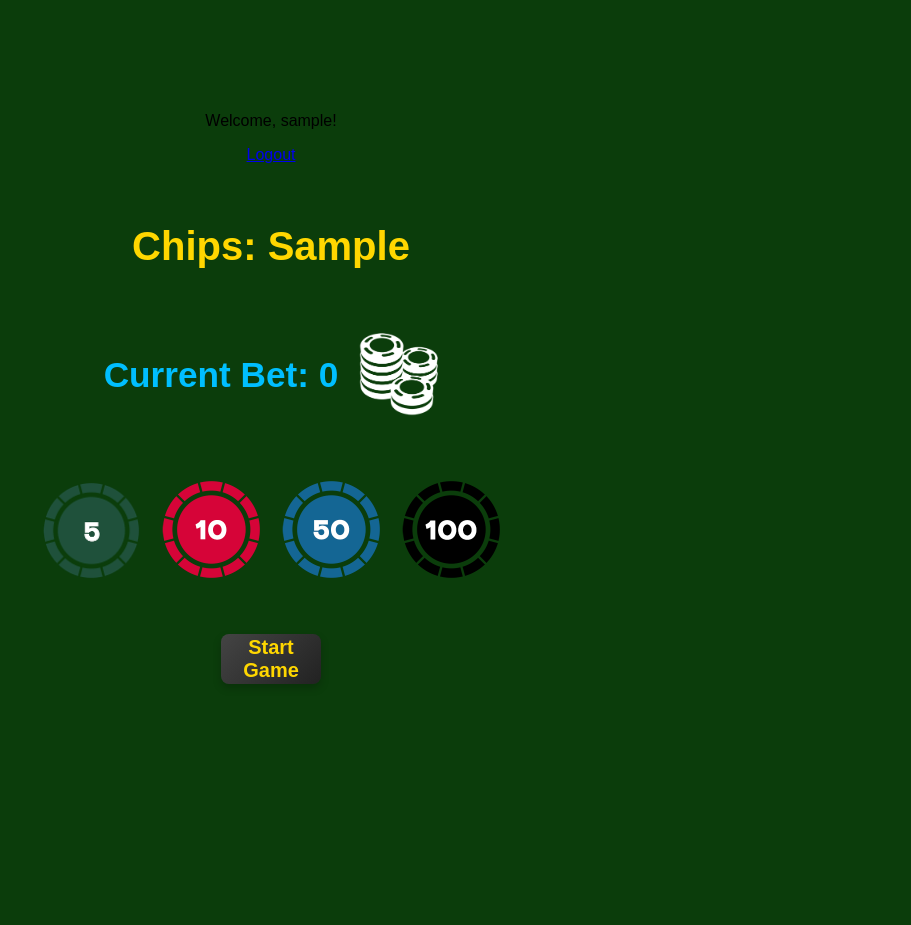
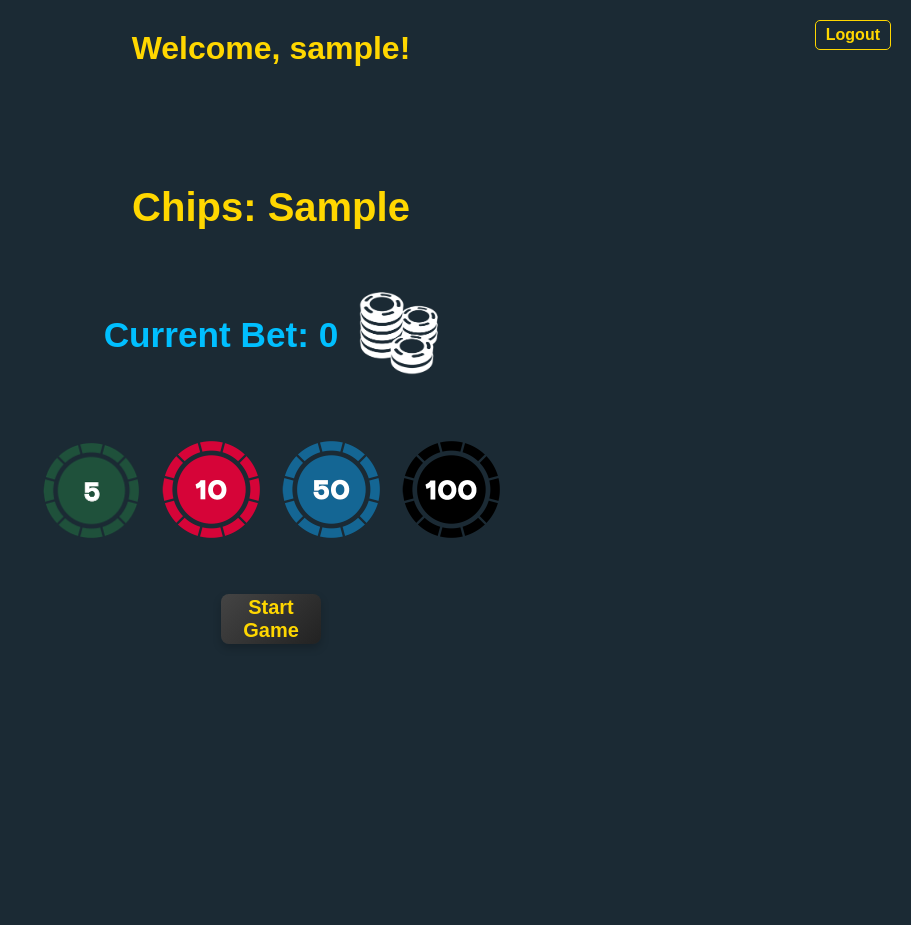
Before and after one commit to raelee1026/Blackjack-Game, a PHP site: page /game.php in a window 1280 px wide. Shown: the whole page, without its empty margins (369-1280 px from the left). Before the commit the page ends 684 px from the top, so only its background shows below. Run offline with PHP 8.4, Linux system fonts and the light colour scheme; the visitor is signed in with stand-in values (Sample User, id 1); tables that the repository leaves empty or names only in its code hold one stand-in row (values such as "Sample post").

Commit message:
add: all requirements

```diff
--- a/auth.php
+++ b/auth.php
@@ -1,5 +1,5 @@
-<!--112550003 李昀祐 第五次作業 12/06 112550003 Yun-Yu, Lee The Fith Homework 12/06 -->
 <?php
+// 112550003 李昀祐 第五次作業 12/06 112550003 Yun-Yu, Lee The Fith Homework 12/06
 session_start();
 
 // 如果用戶已登入，跳轉到遊戲頁面
@@ -81,7 +81,7 @@ if ($_SERVER['REQUEST_METHOD'] === 'POST' && isset($_POST['register'])) {
     <meta charset="UTF-8">
     <meta name="viewport" content="width=device-width, initial-scale=1.0">
     <link rel="stylesheet" href="css/auth2.css">
-    <title>Login/Register</title>
+    <title>HW5_112550003_李昀祐</title>
 </head>
 <body>
 
--- a/css/auth2.css
+++ b/css/auth2.css
@@ -1,4 +1,4 @@
-/* Reset default margin and padding */
+/* <!--112550003 李昀祐 第五次作業 12/06 112550003 Yun-Yu, Lee The Fith Homework 12/06 --> */
 * {
     margin: 0;
     padding: 0;
--- a/css/endgame.css
+++ b/css/endgame.css
@@ -1,4 +1,4 @@
-/* Reset default margin and padding */
+/* <!--112550003 李昀祐 第五次作業 12/06 112550003 Yun-Yu, Lee The Fith Homework 12/06 --> */
 * {
     margin: 0;
     padding: 0;
--- a/css/index.css
+++ b/css/index.css
@@ -1,4 +1,4 @@
-/* Reset default margin and padding */
+/* <!--112550003 李昀祐 第五次作業 12/06 112550003 Yun-Yu, Lee The Fith Homework 12/06 --> */
 * {
     margin: 0;
     padding: 0;
--- a/css/style.css
+++ b/css/style.css
@@ -6,11 +6,11 @@ body, html {
     align-items: center;
     justify-content: center;
     /* background-color: #009FCC; */
-    background-color: #0B3D0B;
+    /* background-color: #0B3D0B; */
+    background-color: #1B2A34;
     font-family: Arial, Helvetica, sans-serif;
     text-align: center;
 }
-
 
 #game-controls {
     width: 100vw;
@@ -278,3 +278,78 @@ button:disabled:hover {
     box-shadow: 0px 2px 4px rgba(0, 0, 0, 0.2);
     transform: translateY(1px);
 }
+
+/* 顯示 Welcome 和 Logout 在頂部 */
+#welcome-message, #logout-link {
+    color: #FFD700;
+    font-size: 2em;
+    font-weight: bold;
+    margin: 10px 0;
+    padding: 10px;
+    transition: all 0.3s ease;
+}
+
+/* 顯示 Welcome 在畫面中間 */
+#welcome-message {
+    position: absolute;
+    top: 10px;  /* 調整距離頂部 */
+    left: 50%;
+    transform: translateX(-50%); /* 使文字居中 */
+}
+
+/* 登出按钮右上角 */
+#logout-link {
+    position: absolute;
+    top: 10px;  /* 距離頂部 */
+    right: 20px;  /* 靠近右邊 */
+    font-size: 1em;
+    text-decoration: none;
+    background-color: transparent;
+    border: 1px solid #FFD700;
+    border-radius: 5px;
+    color: #FFD700;
+    padding: 5px 10px;
+}
+
+#logout-link:hover {
+    background-color: #FFD700;
+    color: #0B3D0B;
+    transform: scale(1.05);
+}
+
+/* 增加區分性，使頁面更加乾淨 */
+#game-board {
+    width: 100%;
+    height: 100%;
+    margin-top: 250px; /* 避免 Welcome 和 Logout 挡住 */
+}
+
+/* Dealer 和 Player 的標題設計 */
+#game-controls h2 {
+    font-size: 1.8em; /* 較大的標題字體 */
+    font-weight: bold; /* 粗體字以增加強調 */
+    color: #FFD700; /* 金色字體，與深色背景形成對比 */
+    text-shadow: 1px 1px 2px #000; /* 增加輕微的陰影效果 */
+    margin: 10px 0; /* 添加適當的上下間距 */
+}
+
+/* 點數的數值設計 */
+#game-controls h2 span {
+    font-size: 2em; /* 比標題稍大的字體 */
+    font-weight: bold; /* 加強數值的強調 */
+    color: #FFFFFF; /* 使用白色數值字體，與金色形成區別 */
+    text-shadow: 2px 2px 3px #000; /* 更明顯的陰影效果 */
+}
+
+/* cheat-button */
+#cheat-button {
+    background: none;
+    border: none;
+    padding: 0;
+    cursor: pointer;
+    transition: transform 0.2s ease-in-out;
+}
+
+/* #cheat-button:hover {
+    transform: scale(1.1);
+} */
--- a/dp_test.php
+++ b/dp_test.php
@@ -1,5 +1,5 @@
-<!--112550003 李昀祐 第五次作業 12/06 112550003 Yun-Yu, Lee The Fith Homework 12/06 -->
 <?php
+// 112550003 李昀祐 第五次作業 12/06 112550003 Yun-Yu, Lee The Fith Homework 12/06
 try {
     $db = new PDO('mysql:host=localhost;dbname=blackjack;charset=utf8', 'root', '');
     echo "Database connection successful!";
--- a/game.php
+++ b/game.php
@@ -1,5 +1,5 @@
 <?php
-// 112550003 李昀祐 第五次作業 11/17 112550003 Yun-Yu, Lee The Fifth Homework 11/17
+// 112550003 李昀祐 第五次作業 12/06 112550003 Yun-Yu, Lee The Fith Homework 12/06
 session_start();
 
 // 检查是否已登录
@@ -71,8 +71,8 @@ if (isset($_SESSION['player_id'])) {
 </head>
 <body>
     <div id="game-board">
-        <p>Welcome, <span id="username"><?php echo htmlspecialchars($username); ?></span>!</p>
-        <a href="php/auth/logout.php">Logout</a>
+        <p id="welcome-message">Welcome, <span id="username"><?php echo htmlspecialchars($username); ?></span>!</p>
+        <a href="php/auth/logout.php" id="logout-link">Logout</a>
         <!-- original HTML -->
         <div id="center-message" class="center-message hidden"></div>
         <div id="center-message-alert" class="center-message-alert hidden"></div>
@@ -83,7 +83,9 @@ if (isset($_SESSION['player_id'])) {
 
             <div class="current-bet-container">
                 <p class="current-bet">Current Bet: <span id="current-bet">0</span></p>
-                <img src="images/pile-chip.png" alt="pile">
+                <button id="cheat-button">
+                    <img src="images/pile-chip.png" alt="pile">
+                </button>
             </div>
 
             <div class="chip-container">
--- a/index.php
+++ b/index.php
@@ -1,11 +1,10 @@
 <!--112550003 李昀祐 第五次作業 12/06 112550003 Yun-Yu, Lee The Fith Homework 12/06 -->
-
 <!DOCTYPE html>
 <html lang="en">
 <head>
     <meta charset="UTF-8">
     <meta name="viewport" content="width=device-width, initial-scale=1.0">
-    <title>Blackjack</title>
+    <title>HW5_112550003_李昀祐</title>
     <link rel="stylesheet" href="css/index.css"> <!-- 引入CSS -->
 </head>
 <body>
--- a/php/auth/endgame.php
+++ b/php/auth/endgame.php
@@ -1,4 +1,5 @@
 <?php
+// 112550003 李昀祐 第五次作業 12/06 112550003 Yun-Yu, Lee The Fith Homework 12/06
 session_start();
 
 // 检查是否已登录
@@ -29,7 +30,7 @@ try {
 <head>
     <meta charset="UTF-8">
     <meta name="viewport" content="width=device-width, initial-scale=1.0">
-    <title>Game Results</title>
+    <title>HW5_112550003_李昀祐</title>
     <link rel="stylesheet" href="../../css/endgame.css"> <!-- 你可以根据需要加入 CSS 文件 -->
 </head>
 <body>
--- a/php/auth/logout.php
+++ b/php/auth/logout.php
@@ -1,5 +1,5 @@
-<!--112550003 李昀祐 第五次作業 12/06 112550003 Yun-Yu, Lee The Fith Homework 12/06 -->
 <?php
+// 112550003 李昀祐 第五次作業 12/06 112550003 Yun-Yu, Lee The Fith Homework 12/06
 session_start();
 
 // 清除所有的 Session 資料
--- a/php/game/save_game_data.php
+++ b/php/game/save_game_data.php
@@ -1,5 +1,5 @@
 <?php
-// 112550003 李昀祐 第五次作業 11/17 112550003 Yun-Yu, Lee The Fifth Homework 11/17
+// 112550003 李昀祐 第五次作業 12/06 112550003 Yun-Yu, Lee The Fith Homework 12/06
 session_start();
 
 // get json files
--- a/test.php
+++ b/test.php
@@ -1,4 +1,4 @@
-<!--112550003 李昀祐 第五次作業 12/06 112550003 Yun-Yu, Lee The Fith Homework 12/06 -->
 <?php
+// 112550003 李昀祐 第五次作業 12/06 112550003 Yun-Yu, Lee The Fith Homework 12/06
 echo "PHP is working!";
 ?>
```
Also changed, not shown: js/game.js (+52 -2 lines).
